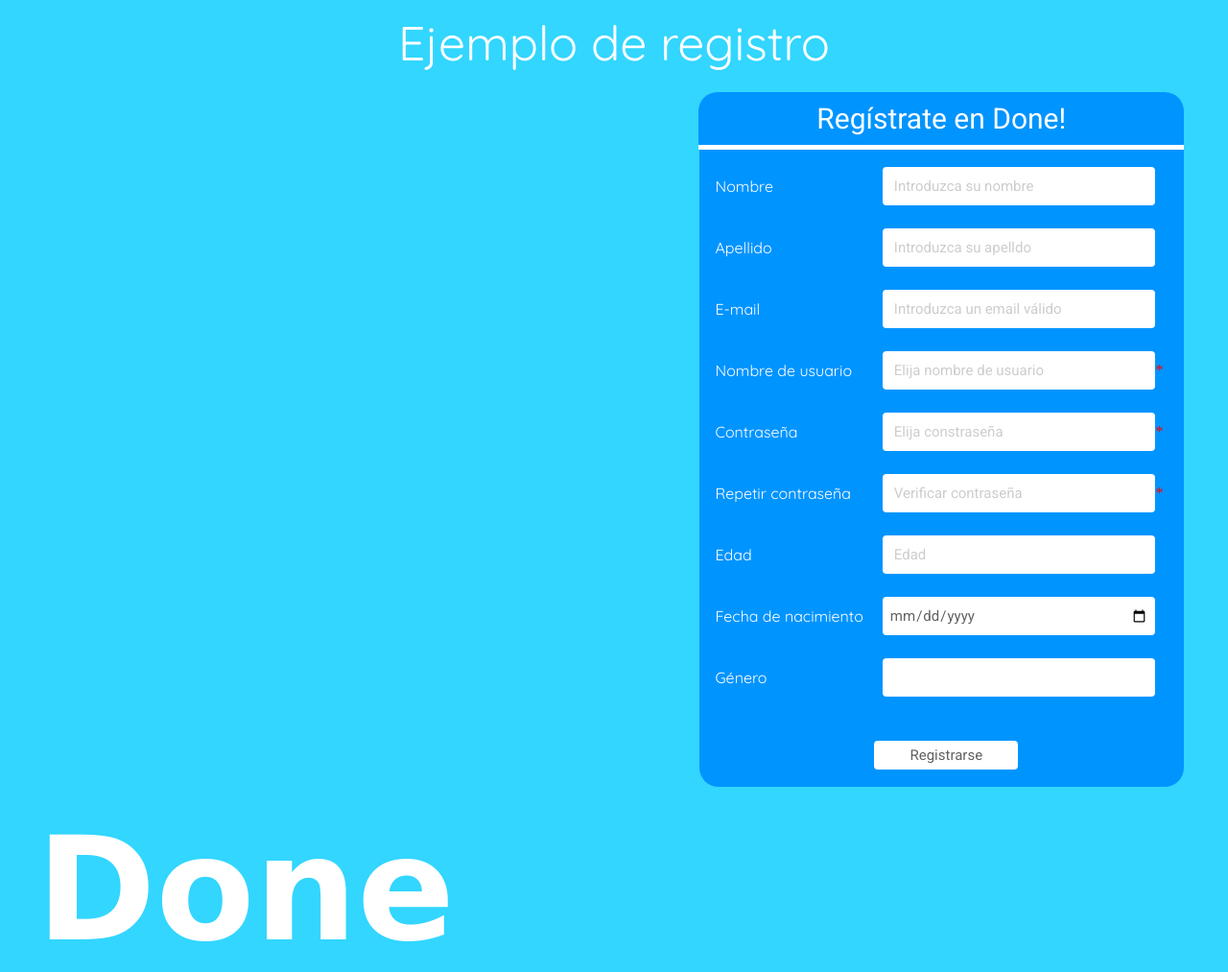
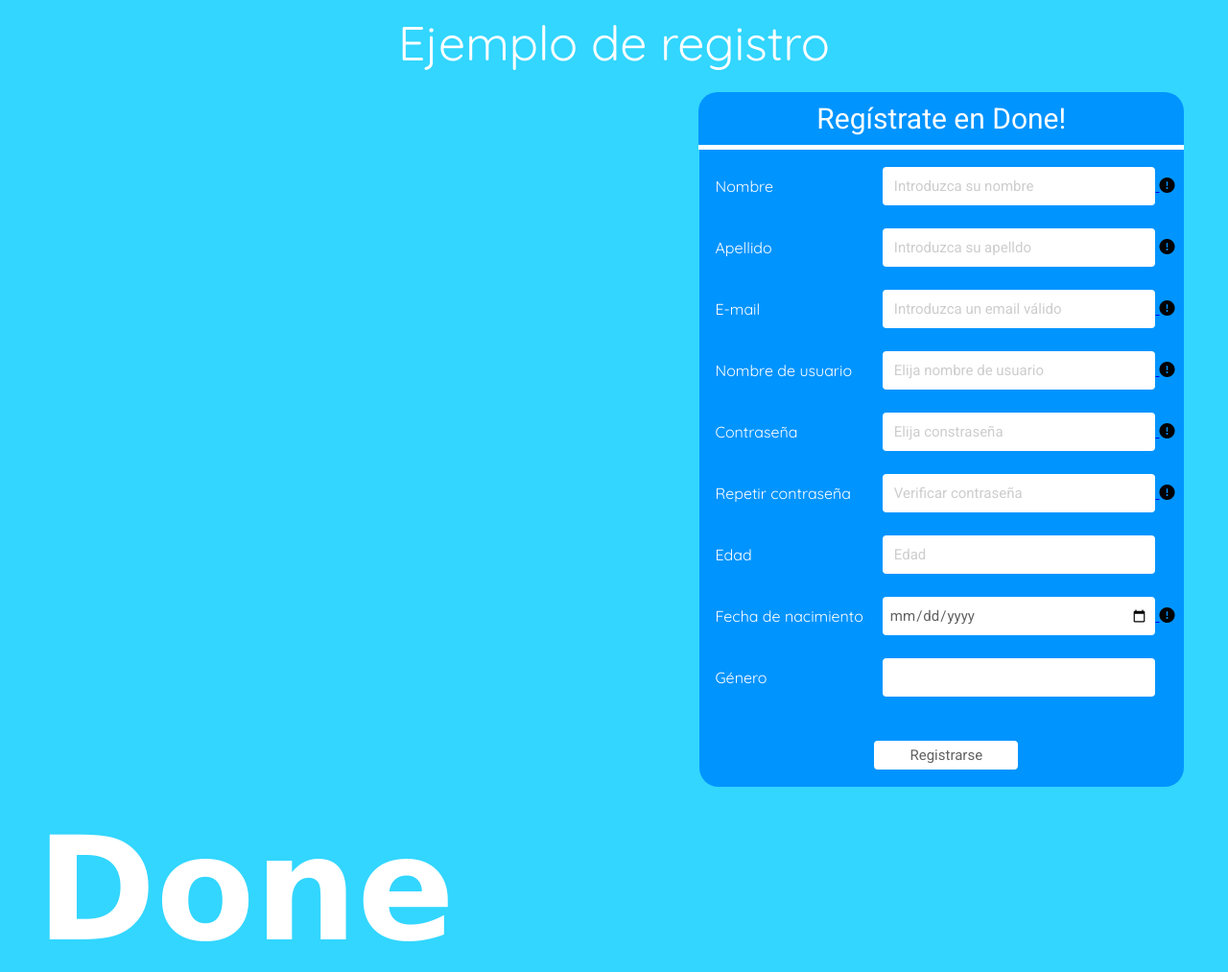
Before and after one commit to madapitz/Proyecto-ing, a PHP site: page /usuarios/Registro.php in a window 1280 px wide. Shown: the top 1013 px of the page at 96% size. Run offline with PHP 8.4, Linux system fonts and the light colour scheme; some libraries are stand-ins or nearby versions; some web fonts are replaced.

Commit message:
Add files via upload

```diff
--- a/Registro.php
+++ b/Registro.php
@@ -13,7 +13,7 @@
 <!--<link rel="stylesheet" href="estilos.css"/>-->
 <link rel ="Stylesheet" href="estilos.css"/>
 <!--aqui hay dos hojas, una para las pruebas y otra que se puede usar-->
-
+<script src="https://use.fontawesome.com/5643167d36.js"></script>
 <style type="text/css">
   .error{
     color: red;
@@ -30,36 +30,56 @@
 
 <!-- -inicia el formulario----------------------------- -->
 <?php
-  $nameErr = $passwordErr = $password2Err ="";
+  $nameErr = $namepErr = $apellidoErr =$passwordErr = $password2Err ="";
   $nombrep = $apellido =$nombre = $email = $pass = $pass2 = $genero = "";
   $edad = 0;
   if($_SERVER["REQUEST_METHOD"] == "POST"){
     $edad = (int) $_POST["edad_usuario"];
     $email = $_POST["email_usuario"];
     $genero = $_POST["genero_usuario"];
-    $nombrep = $_POST["nombre_persona"];
-    $apellido = $_POST["apellido_persona"];
+    if(empty($_POST["nombre_persona"])){
+      $namepErr = "Se requiere su nombre";
+    } else{
+      $nombrep = comprobar($_POST["nombre_persona"],$namepErr);
+    }
+
+    if(empty($_POST["apellido_persona"])){
+      $apellidoErr = "Se requiere su apellido";
+    } else{
+      $apellido = comprobar($_POST["apellido_persona"],$apellidoErr);
+    }
+
     if(empty($_POST["nombre_usuario"])){
       $nameErr = "Se requiere un nombre de usuario";
     } else{
-      $nombre = comprobar($_POST["nombre_usuario"]);
+      $nombre = comprobar($_POST["nombre_usuario"], $nameErr);
     }
     if (empty($_POST["contrasena_usuario"])){
       $passwordErr = "Se requiere una contraseña";
     } else{
-      $pass = comprobar($_POST["contrasena_usuario"]);
+      $pass = comprobar($_POST["contrasena_usuario"], $passwordErr);
     }
     if(empty($_POST["contrasena_usuario_repetir"])){
       $password2Err = "Se requiere que repita la contraseña";
     } else{
-      $pass2 = comprobar($_POST["contrasena_usuario_repetir"]);
+      $pass2 = comprobar($_POST["contrasena_usuario_repetir"], $password2Err);
+      $password2Err = validarContrasenas($_POST["contrasena_usuario"],$_POST["contrasena_usuario_repetir"]);
     }
   }
-  function comprobar($dato){
+  function comprobar($dato, &$err){
     if(strlen($dato) <= 50){
-      return $dato;
+      $err = "";
+    } else{
+    $err = "El campo no puede ser mayor a 50 caracteres";
     }
-    return "";
+  }
+
+  function validarContrasenas($contra1, $contra2, &$err){
+    if($contra1 === $contra2){
+      return "";
+    } else{
+      return "Las contrasenas no coinciden";
+    }
   }
 ?>
 
@@ -70,7 +90,8 @@
       <td id="identificadorentrada">Nombre</td>
       <td>
         <label for="nombre_persona"></label>
-        <input type="text" name="nombre_persona" id="nombre_persona" placeholder="Introduzca su nombre">
+        <input type="text" name="nombre_persona" id="nombre_persona" placeholder="Introduzca su nombre"><a href="#" data-toggle="tooltip" title="<?php echo $namepErr; ?>"> <i class="fa fa-exclamation-circle" aria-hidden="true" style="color: black"></i>
+        </a>
       </td>
     </tr>
 
@@ -79,31 +100,39 @@
       <td>
         <label for="apellido_persona"></label>
         <input type="text" name="apellido_persona" id="apellido_persona" placeholder="Introduzca su apelldo">
+
+        <a href="#" data-toggle="tooltip" title="<?php echo $apellidoErr; ?>"><i class="fa fa-exclamation-circle" aria-hidden="true" style="color: black"></i>
+        </a>
+
       </td>
     </tr>
 
     <tr>
       <td id ="identificadorentrada">E-mail</td>
       <td><label for="email_usuario"></label>
-      <input type="email" name="email_usuario" id="email_usuario" placeholder="Introduzca un email válido"></td>
+      <input type="email" name="email_usuario" id="email_usuario" placeholder="Introduzca un email válido"><a href="#" data-toggle="tooltip" title=""> <i class="fa fa-exclamation-circle" aria-hidden="true" style="color: black"></i>
+        </a></td>
     </tr>
 
     <tr>
       <td id ="identificadorentrada">Nombre de usuario</td>
       <td><label for="nombre_usuario"></label>
-      <input type="text" name="nombre_usuario" id="nombre_usuario" placeholder="Elija nombre de usuario"><span class="error">* <?php echo $nameErr; ?></span></td>
+      <input type="text" name="nombre_usuario" id="nombre_usuario" placeholder="Elija nombre de usuario"><a href="#" data-toggle="tooltip" title="<?php echo $nameErr; ?>"> <i class="fa fa-exclamation-circle" aria-hidden="true" style="color: black"></i>
+        </a></td>
     </tr>
 
     <tr>
       <td id ="identificadorentrada">Contraseña</td>
       <td><label for="contrasena_usuario"></label>
-      <input type="password" name="contrasena_usuario" id="contrasena_usuario" placeholder="Elija constraseña"><span class="error">* <?php echo $passwordErr ?></span></td>
+      <input type="password" name="contrasena_usuario" id="contrasena_usuario" placeholder="Elija constraseña"><a href="#" data-toggle="tooltip" title="<?php echo $passwordErr; ?>"> <i class="fa fa-exclamation-circle" aria-hidden="true" style="color: black"></i>
+        </a></td>
     </tr>
 
     <tr>
       <td id ="identificadorentrada">Repetir contraseña</td>
       <td><label for="contrasena_usuario_repetir"></label>
-      <input type="password" name="contrasena_usuario_repetir" id="constrasena_usuario_repetir" placeholder="Verificar contraseña"><span class="error">* <?php echo $password2Err ?></span></td>
+      <input type="password" name="contrasena_usuario_repetir" id="constrasena_usuario_repetir" placeholder="Verificar contraseña"><a href="#" data-toggle="tooltip" title="<?php echo $password2Err; ?>"> <i class="fa fa-exclamation-circle" aria-hidden="true" style="color: black"></i>
+        </a></td>
     </tr>
 
     <tr>
@@ -115,7 +144,8 @@
     <tr>
       <td id ="identificadorentrada">Fecha de nacimiento</td>
       <td><label for="fecha_nacimiento"></label>
-      <input type="date" name="fecha_nacimiento" id="fecha_nacimiento"></td>
+      <input type="date" name="fecha_nacimiento" id="fecha_nacimiento"><a href="#" data-toggle="tooltip" title=""> <i class="fa fa-exclamation-circle" aria-hidden="true" style="color: black"></i>
+        </a></td>
     </tr>
 
 
```
